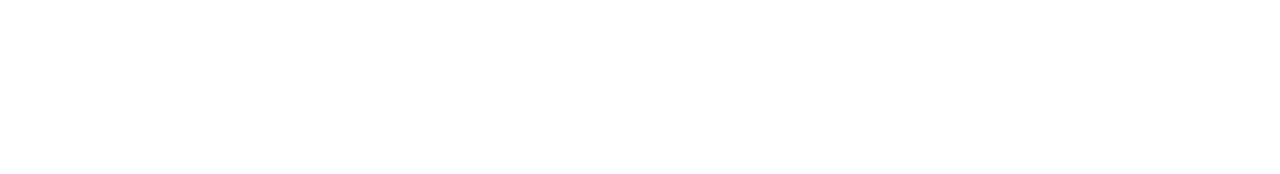
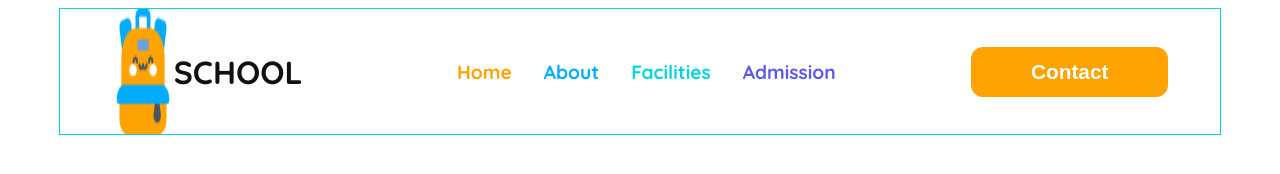
Before and after one commit to zarin857/B11-A2, a plain HTML site: page index.html in a window 1280 px wide. Drawn offline with Linux system fonts and the light colour scheme.

Commit message:
completed nav and made it responsive

```diff
--- a/index.html
+++ b/index.html
@@ -5,8 +5,27 @@
     <meta name="viewport" content="width=device-width, initial-scale=1.0">
     <title>B11-A2-KIDS-SCHOOL</title>
     <link rel="stylesheet" href="style/school.css">
+    <script src="https://kit.fontawesome.com/ebc3ee02a5.js" crossorigin="anonymous"></script>
 </head>
-<body>
+<body class="quicksand">
+    <header>
+        <nav class="navbar display-flex">
+            <div class="school-logo display-flex">
+                <img src="assets/logo.png" alt="" srcset="">
+                <h4 class="school black bold">SCHOOL</h4>
+                <div class="menu"><i class="fa-solid fa-bars"></i></div>
+            </div>
+            <ul class="nav-links display-flex">
+                <li class="nav-item"><a href="" class="nav-link orange bold">Home</a></li>
+                <li class="nav-item"><a href="" class="nav-link sky-blue bold">About</a></li>
+                <li class="nav-item"><a href="" class="nav-link navy-blue bold">Facilities</a></li>
+                <li class="nav-item"><a href="" class="nav-link purple bold">Admission</a></li>
+            </ul>
+            <button class="btn-primary">
+                Contact
+            </button>
 
+        </nav>
+    </header>
 </body>
 </html>
--- a/style/school.css
+++ b/style/school.css
@@ -0,0 +1,105 @@
+@import url('https://fonts.googleapis.com/css2?family=Quicksand:wght@300..700&display=swap');
+.quicksand{
+  font-family: "Quicksand", sans-serif;
+  font-optical-sizing: auto;
+  font-weight: 400;
+  font-style: normal;
+}
+/* shared style */
+.display-flex{
+    display: flex;
+}
+.btn-primary{
+    width: 197px;
+    height: 50px;
+    padding: 10px;
+    background-color: rgba(254, 163, 1, 1) ;
+    border-radius: 12px;
+    color: #FFFFFF;
+    font-weight: 600;
+    font-size: 1.3rem;
+    border: none;
+}
+/* black */
+.black{
+    color: rgba(17, 17, 17, 1);
+}
+/* black 1 */
+.black1{
+    color: #000000;
+}
+/* black2 */
+.black2{
+    color: #202020;
+}
+/* gray1 */
+.gray1{
+    color: #808080;
+}
+/* .gray2 */
+.gray2{
+    color: #808080;
+}
+/* sky blue */
+.sky-blue{
+    color: rgba(1, 172, 253, 1);
+}
+/* navy blue */
+.navy-blue{
+    color: #05D4DF;
+}
+/* orange */
+.orange{
+   color: rgba(254, 163, 1, 1);
+}
+/* purple */
+.purple{
+    color: #5D58EF;
+}
+.bold{
+    font-weight: bold;
+}
+/* header style */
+/* nav style */
+
+.school{
+font-size: 2rem;
+}
+.navbar{
+    justify-content: space-around;
+    align-items: center;
+    max-width: 1160px;
+    border: #05D4DF 1px solid;
+    margin: 0 auto;
+}
+.school-logo{
+    margin-right: 11px;
+}
+
+.nav-item{
+    list-style: none;
+    margin-right: 32px;
+}
+.nav-link{
+    text-decoration: none;
+
+    font-size: 1.2rem;
+}
+.menu{
+    display: none;
+}
+/* responsive media query */
+@media screen and (max-width:576px){
+   .school ,
+   .nav-links,
+   button {
+    display: none;
+   }
+   .menu{
+    display: block;
+   }
+   .school-logo{
+    gap: 270px;
+   align-items: center;
+   }
+}
```
